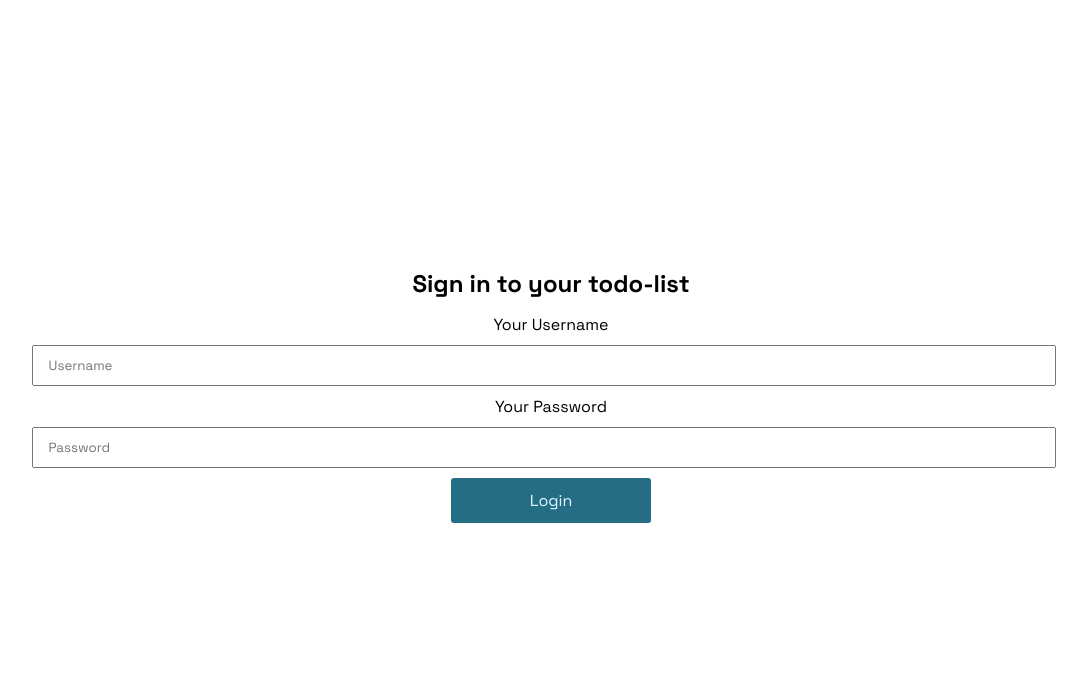
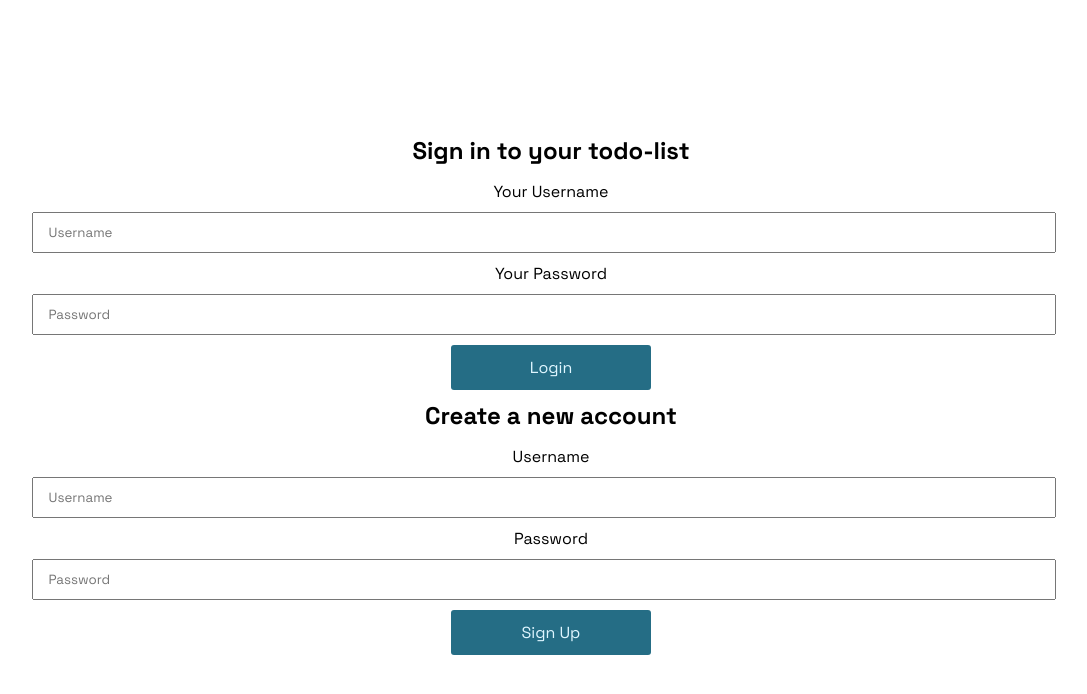
Before and after one commit to danninon/todo-list-frontend, a React (Vite) app: page / in a window 1280 px wide. Shown: the top 694 px of the page, without its empty margins (89-1176 px from the left). Built offline with nearby package versions, Linux system fonts and the light colour scheme.

Commit message:
added signup on login page

```diff
--- a/index.html
+++ b/index.html
@@ -4,7 +4,7 @@
     <meta charset="UTF-8"/>
     <link href="/appLogo.jpeg" rel="icon" type="image/svg+xml"/>
     <meta content="width=device-width, initial-scale=1.0" name="viewport"/>
-    <title>weather-io</title>
+    <title>todos4ts</title>
 </head>
 <body>
 <div id="root"></div>
--- a/src/components/Login.tsx
+++ b/src/components/Login.tsx
@@ -1,4 +1,3 @@
-// import { useNavigate } from "react-router-dom";
 import { useState } from "react";
 import config from "../config/default";
 
@@ -6,16 +5,16 @@ const Login = ({ onLoginSuccess }: { onLoginSuccess: (token: string) => void })
     const [username, setUsername] = useState("");
     const [password, setPassword] = useState("");
     const [error, setError] = useState(""); // To store any error messages
-    // const navigate = useNavigate();
+    const [signUpError, setSignUpError] = useState(""); // Error messages for sign-up
+    const [signUpUsername, setSignUpUsername] = useState("");
+    const [signUpPassword, setSignUpPassword] = useState("");
 
-    // @ts-ignore
-    const handleLogin = async (e) => {
+    // Handle login submission
+    const handleLogin = async (e: React.FormEvent<HTMLFormElement>) => {
         e.preventDefault();
 
         try {
-            //TODO: replace address with config
-            //`http://ec2-54-144-64-88.compute-1.amazonaws.com:4000/auth/login`
-            const response = await fetch(`${config.apiBaseUrl}/auth/login` , {
+            const response = await fetch(`${config.apiBaseUrl}/auth/login`, {
                 method: "POST",
                 headers: { "Content-Type": "application/json" },
                 body: JSON.stringify({ username, password }),
@@ -23,7 +22,6 @@ const Login = ({ onLoginSuccess }: { onLoginSuccess: (token: string) => void })
 
             const data = await response.json();
             if (response.ok) {
-                // Save the token and username to local storage
                 onLoginSuccess(data.token); // Pass the token back to the parent
             } else {
                 setError(data.error || "Login failed. Please try again.");
@@ -33,8 +31,34 @@ const Login = ({ onLoginSuccess }: { onLoginSuccess: (token: string) => void })
         }
     };
 
+    // Handle sign-up submission
+    const handleSignUp = async (e: React.FormEvent<HTMLFormElement>) => {
+        e.preventDefault();
+
+        try {
+            const response = await fetch(`${config.apiBaseUrl}/auth/register`, {
+                method: "POST",
+                headers: { "Content-Type": "application/json" },
+                body: JSON.stringify({ userId: signUpUsername, password: signUpPassword }),
+            });
+
+            const data = await response.json();
+            if (response.ok) {
+                setSignUpUsername("");
+                setSignUpPassword("");
+                setSignUpError(""); // Clear any previous error
+            } else {
+                console.log(data);
+                setSignUpError(`${data} Sign-up failed. Please try again.`);
+            }
+        } catch (err) {
+            setSignUpError("Unable to connect to the server. Please try again later.");
+        }
+    };
+
     return (
         <div className="home">
+            {/* Login Section */}
             <h2>Sign in to your todo-list</h2>
             <form onSubmit={handleLogin} className="home__form">
                 <label htmlFor="username">Your Username</label>
@@ -57,6 +81,30 @@ const Login = ({ onLoginSuccess }: { onLoginSuccess: (token: string) => void })
                 <button type="submit">Login</button>
                 {error && <p className="error">{error}</p>}
             </form>
+
+            {/* Sign-Up Section */}
+            <h2>Create a new account</h2>
+            <form onSubmit={handleSignUp} className="home__form">
+                <label htmlFor="signUpUsername">Username</label>
+                <input
+                    value={signUpUsername}
+                    placeholder="Username"
+                    onChange={(e) => setSignUpUsername(e.target.value)}
+                    className="input"
+                    required
+                />
+                <label htmlFor="signUpPassword">Password</label>
+                <input
+                    type="password"
+                    placeholder="Password"
+                    value={signUpPassword}
+                    className="input"
+                    onChange={(e) => setSignUpPassword(e.target.value)}
+                    required
+                />
+                <button type="submit">Sign Up</button>
+                {signUpError && <p className="error">{signUpError}</p>}
+            </form>
         </div>
     );
 };
--- a/src/components/Main.tsx
+++ b/src/components/Main.tsx
@@ -86,8 +86,6 @@ function Main({token}: { token: string }) {
             window.location.href = "/";
             return;
         }
-        //TODO: replace address with config
-        //"http://ec2-54-144-64-88.compute-1.amazonaws.com:4000"
         const newSocket = io(config.socketBaseUrl, {
             auth: { token },
         });
```
